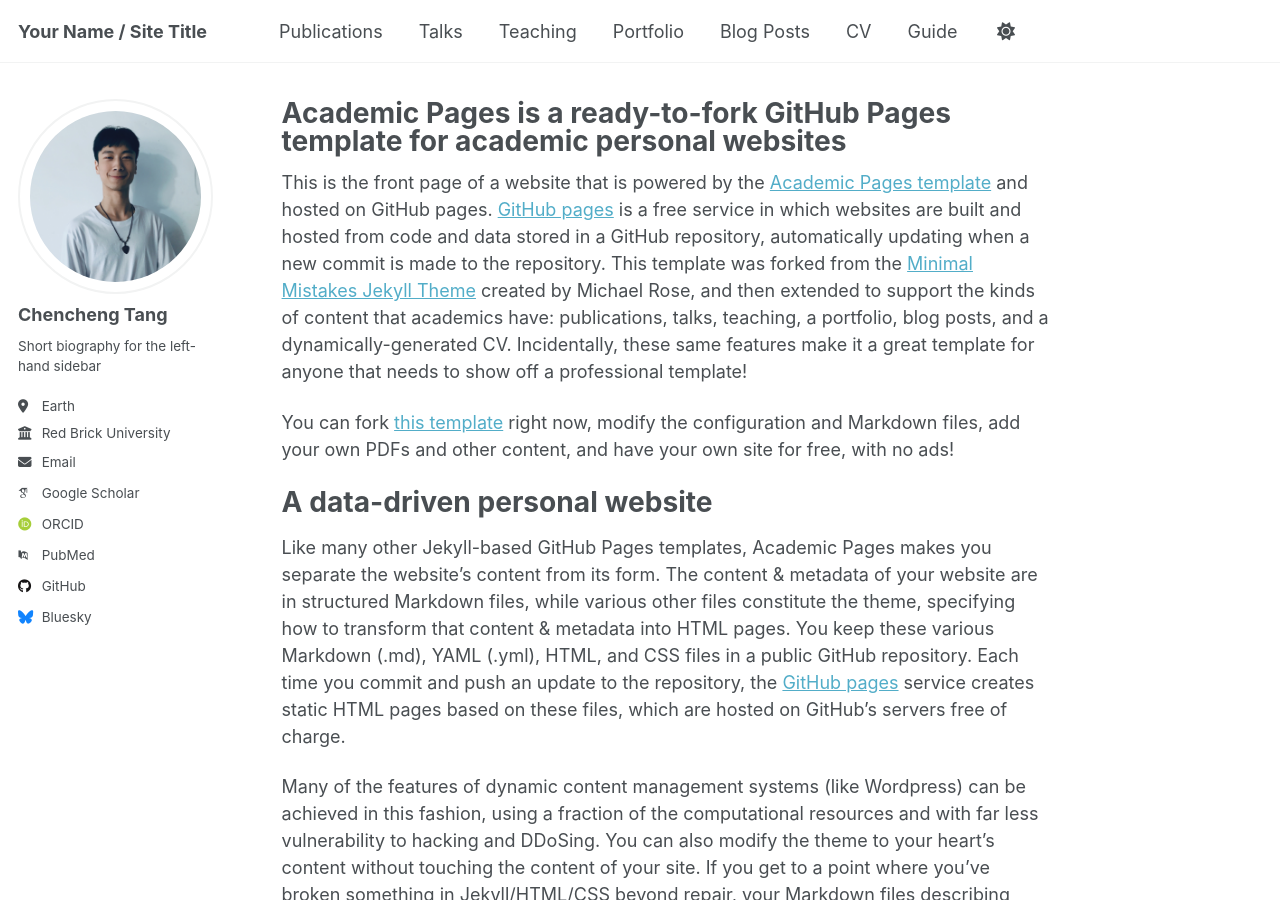
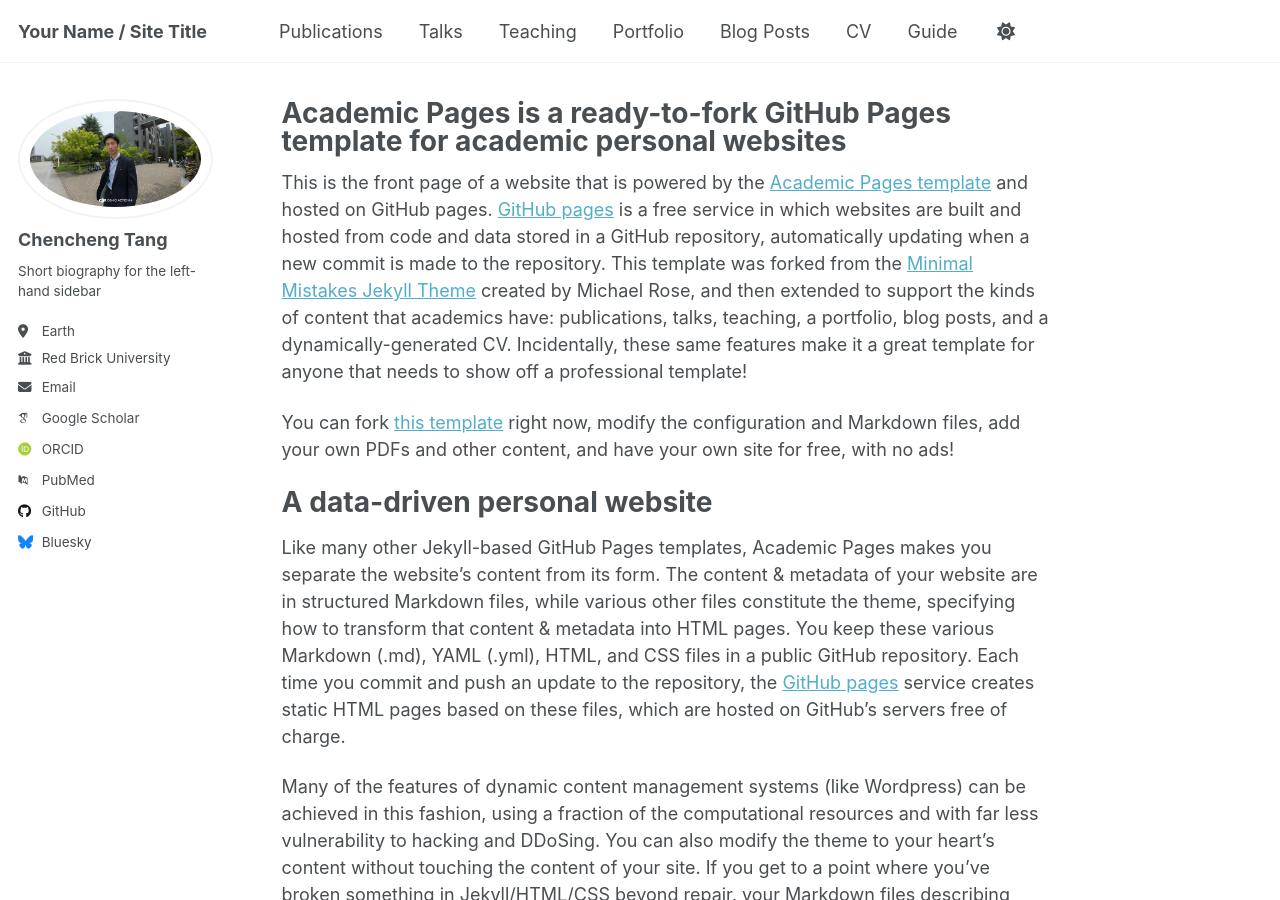
Before and after one commit to AI4Sfrontline/ai4sfrontline.github.io, a Jekyll site: the page built from _pages/about.md, in a window 1280 px wide and 900 px high. Built offline with Jekyll 4.4.1, drawn with Linux system fonts in a browser that asks for light colours; some web fonts are replaced; a script that is not in the unit is left out.

Commit message:
Update _config.yml

```diff
--- a/_config.yml
+++ b/_config.yml
@@ -23,7 +23,7 @@ repository               : "academicpages/academicpages.github.io"
 #               Additional customization can be done by editing /_includes/author-profile.html
 author:
   # Biographic information
-  avatar           : "profile_3.jpg"
+  avatar           : "profile_4.jpg"
   name             : "Chencheng Tang"
   pronouns         : # example: "she/her"
   bio              : "Short biography for the left-hand sidebar"
```
